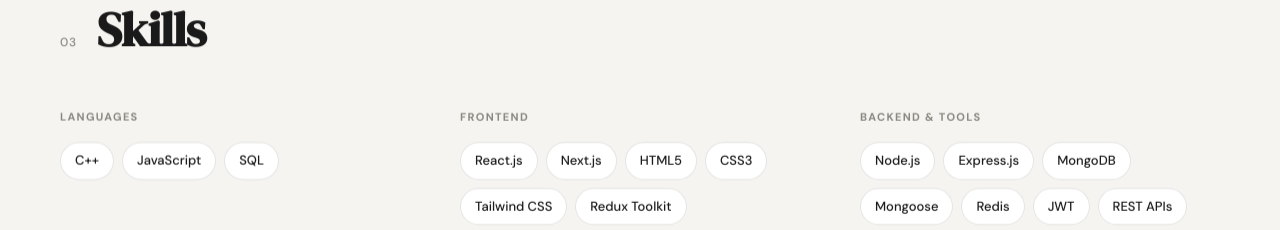
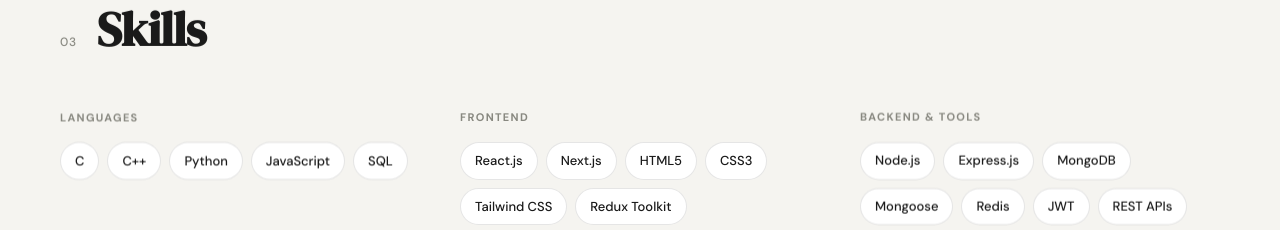
Before and after one commit to Kirtiraj01/portfolio, a website: page index.html in a window 1280 px wide. Shown: the part 2800-3030 px from the top of the page. Drawn offline with Linux system fonts and the light colour scheme; no server answers.

Commit message:
feat: add C and Python to Languages skill chips

```diff
--- a/index.html
+++ b/index.html
@@ -522,7 +522,9 @@
     <div class="rv d1">
       <div class="sgt">Languages</div>
       <div class="skill-chips">
+        <span class="sk-chip">C</span>
         <span class="sk-chip">C++</span>
+        <span class="sk-chip">Python</span>
         <span class="sk-chip">JavaScript</span>
         <span class="sk-chip">SQL</span>
       </div>
```
